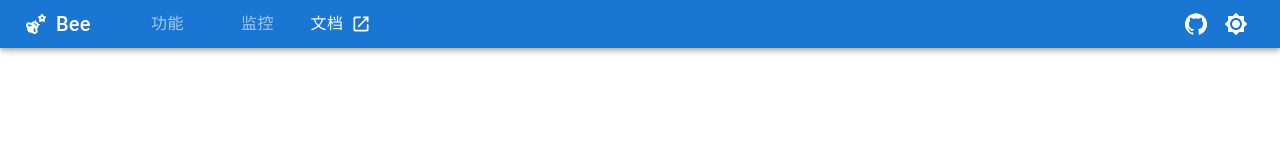
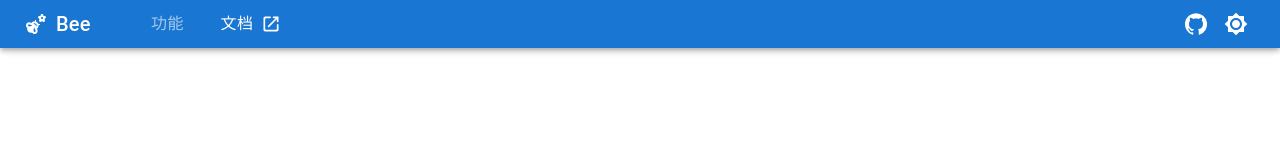
Before and after one commit to peacetrue/bee, a React (Create React App) app in the folder frontend/: page / in a window 1280 px wide. Shown: the top 146 px of the page. Built offline with nearby package versions, Linux system fonts and the light colour scheme.

Commit message:
删除监控

```diff
--- a/frontend/src/App.tsx
+++ b/frontend/src/App.tsx
@@ -42,7 +42,6 @@ function App() {
                   value={activeMenu} onChange={(event, newValue) => setActiveMenu(newValue)}
                   textColor={"inherit"} indicatorColor="secondary">
               <Tab label="功能" component={Link} to="/function" value={"/function"}/>
-              <Tab label="监控" component={Link} to="/monitoring" value={"/monitoring"}/>
             </Tabs>
             <Stack flexGrow={1} flexDirection={"row"}>
               <Button variant="text" sx={{color: "inherit", fontSize: "medium"}}
```
